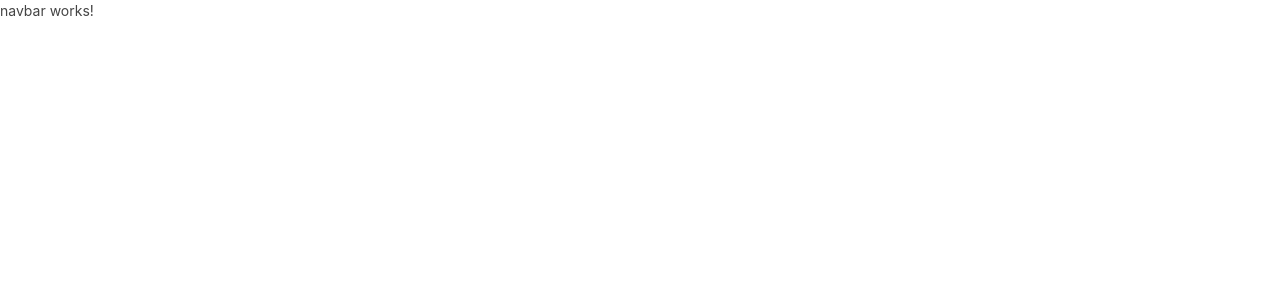
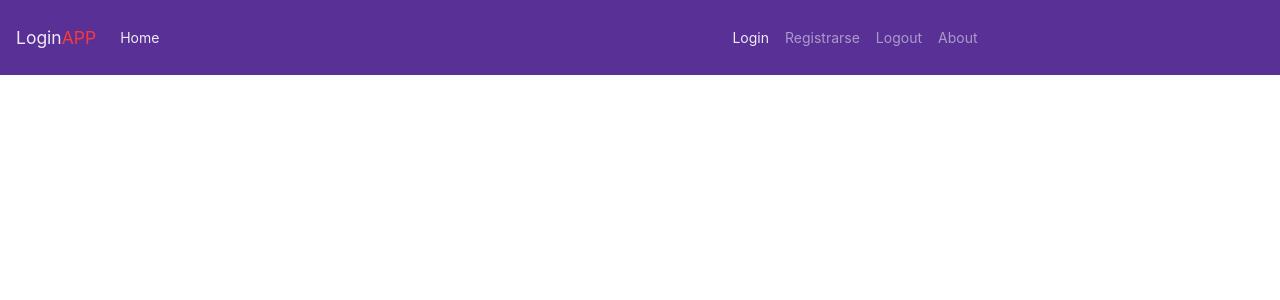
Before and after one commit to ronalfonso/loginAPP, an Angular app: page / in a window 1280 px wide. Shown: the top 300 px of the page. Built offline with nearby package versions, Linux system fonts and the light colour scheme.

Commit message:
Creacion de: componente navbar rutas

```diff
--- a/src/app/app-routing.module.ts
+++ b/src/app/app-routing.module.ts
@@ -1,5 +1,10 @@
 import { NgModule } from '@angular/core';
 import { Routes, RouterModule } from '@angular/router';
+import { HomePageComponent } from './components/home-page/home-page.component';
+import { LoginPageComponent } from './components/login-page/login-page.component';
+import { RegisterPageComponent } from './components/register-page/register-page.component';
+import { PrivatePageComponent } from './components/private-page/private-page.component';
+import { NotFoundPageComponent } from './components/not-found-page/not-found-page.component';
 
 const routes: Routes = [];
 
--- a/src/app/components/navbar/navbar.component.html
+++ b/src/app/components/navbar/navbar.component.html
@@ -1,3 +1,27 @@
-<p>
-  navbar works!
-</p>
+<nav class="navbar navbar-expand-lg navbar-dark bg-primary">
+  <a class="navbar-brand" href="#">Login<span class="text-danger">APP</span></a>
+  <button class="navbar-toggler" type="button" data-toggle="collapse" data-target="#navbarColor01" aria-controls="navbarColor01" aria-expanded="false" aria-label="Toggle navigation">
+    <span class="navbar-toggler-icon"></span>
+  </button>
+
+  <div class="collapse navbar-collapse" id="navbarColor01">
+    <ul class="navbar-nav mr-auto">
+      <li class="nav-item active">
+        <a class="nav-link" href="#" routerLink="/">Home</a>
+    </ul>
+    <ul class="navbar-nav mx-auto">
+      <li class="nav-item active">
+        <a class="nav-link" href="#" routerLink="/login">Login</a>
+      </li>
+      <li class="nav-item">
+        <a class="nav-link" href="#" routerLink="/register">Registrarse</a>
+      </li>
+      <li class="nav-item">
+        <a class="nav-link" href="#">Logout</a>
+      </li>
+      <li class="nav-item">
+        <a class="nav-link" href="#" routerLink="/about">About</a>
+      </li>
+    </ul>
+  </div>
+</nav>
```
